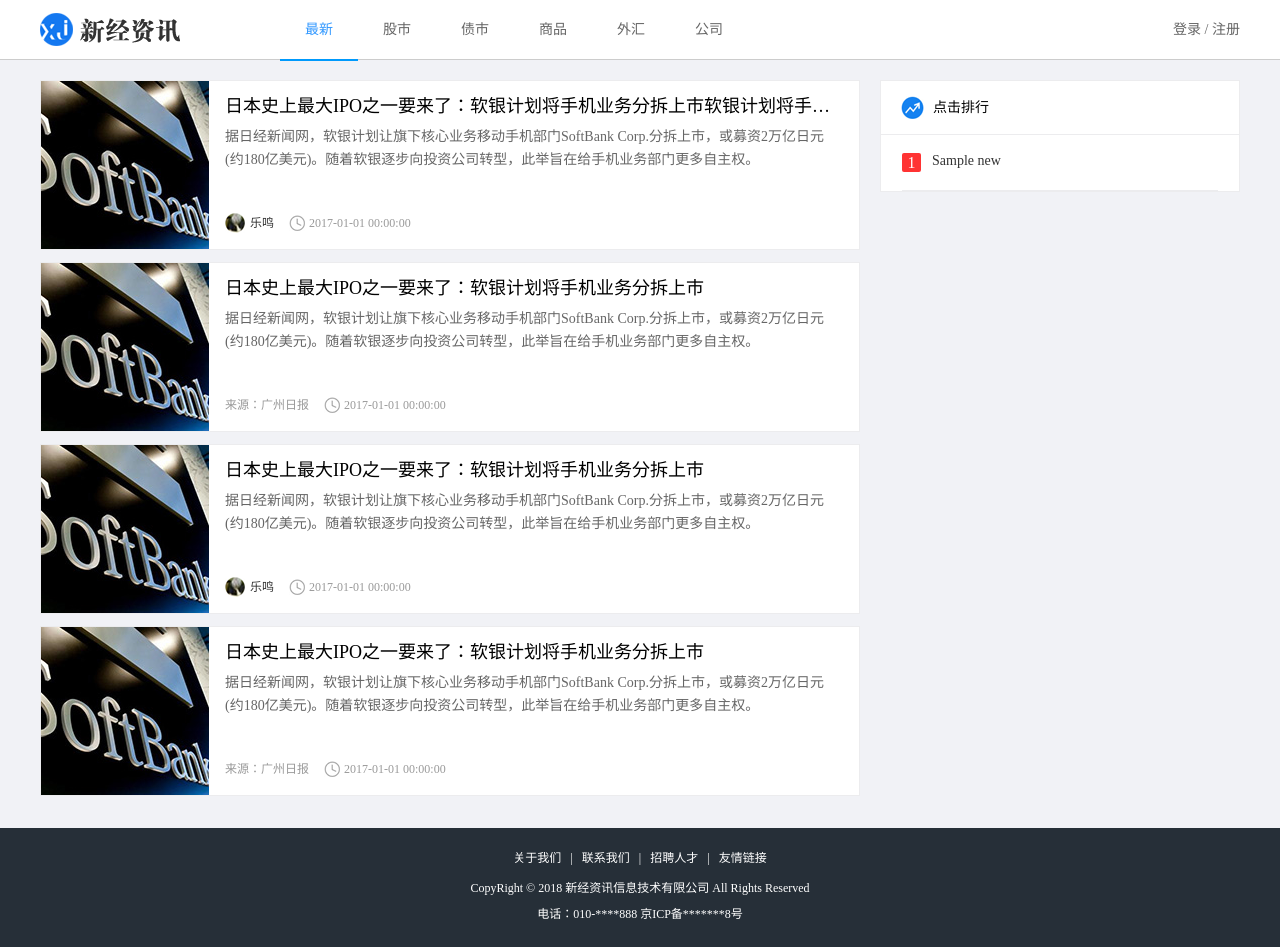
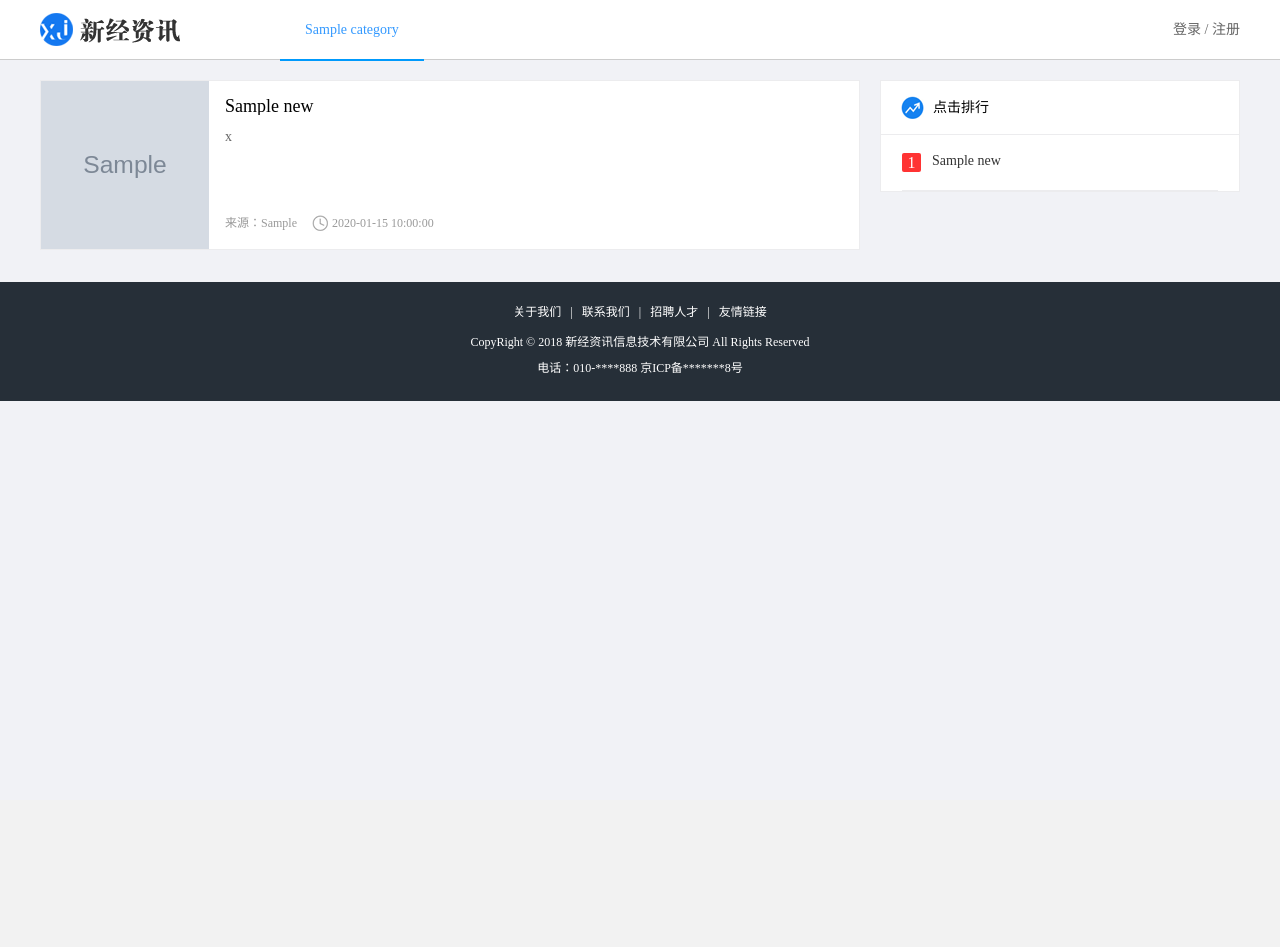
Before and after one commit to jianhoo/News_Flask, a Flask app: page / in a window 1280 px wide. After the commit the page ends 401 px from the top, so only its background shows below. Run offline with Flask 2, Linux system fonts and the light colour scheme; tables that the repository leaves empty hold one stand-in row (values such as "Sample post"); grey boxes marked "Sample" are stand-in pictures; parts of the project's set-up code (start-up, migrations or seed data) failed here and were passed over; some libraries are stand-ins or nearby versions.

Commit message:
1.完成新闻分类展示功能 2.完成新闻列表数据分页加载功能

```diff
--- a/app/modules/index/views.py
+++ b/app/modules/index/views.py
@@ -1,11 +1,12 @@
 from app import constants
-from app.models import User, News
+from app.models import User, News, Category
+from app.utils.response_code import RET
 from . import index_bp
-from flask import render_template, current_app, session
+from flask import render_template, current_app, session, request, jsonify
 
 
 @index_bp.route('/')
-def hello_world():
+def index():
     # 获取到当前登录用户的id
     user_id = session.get("user_id")
     # 通过id获取用户信息
@@ -27,9 +28,19 @@
     for news in new_list if new_list else []:
         click_news_list.append(news.to_basic_dict())
 
+    # 获取新闻分类数据
+    categories = Category.query.all()
+    # 定义列表保存分类数据
+    categories_dicts = []
+    for category in categories:
+        # 拼接内容
+        # print(category)
+        categories_dicts.append(category.to_dict())
+
     data = {
         'user_info': user.to_dict() if user else None,
-        'click_news_list': click_news_list
+        'click_news_list': click_news_list,
+        'categories': categories_dicts
     }
 
     return render_template("news/index.html", data=data)
@@ -38,3 +49,58 @@
 @index_bp.route('/favicon.ico')
 def favicon():
     return current_app.send_static_file("news/favicon.ico")
+
+
+@index_bp.route('/newslist')
+def get_news_list():
+    """
+    获取指定分类的新闻列表
+    1.获取参数
+    2.校验参数
+    3.查询数据
+    4.返回数据
+    :return:
+    """
+    # 1.获取参数
+    args_dict = request.args
+    page = args_dict.get("page", "1")
+    per_page = args_dict.get("per_page", constants.HOME_PAGE_MAX_NEWS)
+    category_id = args_dict.get("cid", "1")
+
+    # 2.校验参数
+    try:
+        page = int(page)
+        per_page = int(per_page)
+    except Exception as e:
+        current_app.logger.error(e)
+        return jsonify(errno=RET.PARAMERR, errmsg="参数错误")
+
+    # 3.查询数据并分页
+    filters = []
+    # 如果不分类id不为1,那么添加分类id的过滤
+    if category_id != "1":
+        filters.append(News.category_id == category_id)
+
+    try:
+        paginate = News.query.filter(*filters).order_by(News.create_time.desc()).paginate(page, per_page, False)
+        # 获取查询出来的数据
+        items = paginate.items
+        # 获取到总页数
+        total_page = paginate.pages
+        # 获取到当前页数
+        current_page = paginate.page
+    except Exception as e:
+        current_app.logger.error(e)
+        return jsonify(errno=RET.DBERR, errmsg="数据查询失败")
+
+    news_lst = []
+    for news in items:
+        news_lst.append(news.to_dict())
+
+    data = {
+        "news_list": news_lst,
+        "current_page": current_page,
+        "total_page": total_page
+    }
+
+    return jsonify(errno=RET.OK, errmsg="查询新闻列表数据成功", data=data )
--- a/app/static/news/js/index.js
+++ b/app/static/news/js/index.js
@@ -1,28 +1,31 @@
 var currentCid = 1; // 当前分类 id
 var cur_page = 1; // 当前页
 var total_page = 1;  // 总页数
-var data_querying = true;   // 是否正在向后台获取数据
+var data_querying = false;   // 是否正在向后台获取数据
 
 
 $(function () {
+    // 首次进入,去加载新闻列表数据
+    updateNewsData();
     // 首页分类切换
     $('.menu li').click(function () {
-        var clickCid = $(this).attr('data-cid')
+        var clickCid = $(this).attr('data-cid');
         $('.menu li').each(function () {
             $(this).removeClass('active')
-        })
-        $(this).addClass('active')
+        });
+        $(this).addClass('active');
 
         if (clickCid != currentCid) {
             // 记录当前分类id
-            currentCid = clickCid
+            currentCid = clickCid;
 
             // 重置分页参数
-            cur_page = 1
-            total_page = 1
+            cur_page = 1;
+            total_page = 1;
+            data_querying = false
             updateNewsData()
         }
-    })
+    });
 
     //页面滚动加载相关
     $(window).scroll(function () {
@@ -41,10 +44,58 @@
 
         if ((canScrollHeight - nowScroll) < 100) {
             // TODO 判断页数，去更新新闻数据
+            if(!data_querying){
+                // 正在查询数据设置标志位true
+                data_querying = true;
+                // 如果当前页数还没到达总页数,则进行查询
+                if(cur_page < total_page){
+                    // 向后端发送请求
+                    updateNewsData();
+                }else{
+                    data_querying = false;
+                }
+
+            }
+
         }
     })
 })
 
 function updateNewsData() {
     // TODO 更新新闻数据
+    var params = {
+        "page": cur_page,
+        "cid": currentCid,
+        "per_page": 10
+    }
+
+    $.get("/newslist", params, function (resp) {
+        //数据返回,则把查询标识为置为false,可下次继续查询
+        data_querying = false
+        if(resp){
+            total_page = resp.data.total_page;
+            if (cur_page == 1){
+                // 先清空原数据
+                $(".list_con").html('');
+            }
+
+            cur_page += 1;
+
+            // 显示数据
+            for(var i=0; i<resp.data.news_list.length; i++){
+                var news = resp.data.news_list[i];
+                var content = '<li>';
+                content += '<a href="#" class="news_pic fl"><img src="' + news.index_image_url + '?imageView2/1/w/170/h/170"></a>'
+                content += '<a href="#" class="news_title fl">' + news.title + '</a>'
+                content += '<a href="#" class="news_detail fl">' + news.digest + '</a>'
+                content += '<div class="author_info fl">'
+                content += '<div class="source fl">来源：' + news.source + '</div>'
+                content += '<div class="time fl">' + news.create_time + '</div>'
+                content += '</div>';
+                content += '</li>';
+                $(".list_con").append(content)
+            }
+        }
+
+    })
 }
--- a/app/templates/news/index.html
+++ b/app/templates/news/index.html
@@ -14,12 +14,18 @@
         <div class="header">
             <a href="#" class="logo fl"><img src="../../static/news/images/logo.png" alt="logo"></a>
             <ul class="menu fl">
-                <li class="active" data-cid="0"><a href="javascript:;">最新</a></li>
-                <li data-cid="1"><a href="javascript:;">股市</a></li>
-                <li data-cid="2"><a href="javascript:;">债市</a></li>
-                <li data-cid="3"><a href="javascript:;">商品</a></li>
-                <li data-cid="4"><a href="javascript:;">外汇</a></li>
-                <li data-cid="5"><a href="javascript:;">公司</a></li>
+{#                <li class="active" data-cid="0"><a href="javascript:;">最新</a></li>#}
+{#                <li data-cid="1"><a href="javascript:;">股市</a></li>#}
+{#                <li data-cid="2"><a href="javascript:;">债市</a></li>#}
+{#                <li data-cid="3"><a href="javascript:;">商品</a></li>#}
+{#                <li data-cid="4"><a href="javascript:;">外汇</a></li>#}
+{#                <li data-cid="5"><a href="javascript:;">公司</a></li>#}
+                {% for category in data.categories %}
+                    <li class="{% if loop.index0 == 0 %}active{% endif %}" data-cid="{{ category.id }}">
+                        <a href="javascript:;">{{ category.name }}</a>
+                    </li>
+                {% endfor %}
+
             </ul>
 
             {#判断用户是否登录#}
@@ -43,67 +49,60 @@
 
     <div class="conter_con">
         <ul class="list_con fl">
-            <li>
-                <a href="#" class="news_pic fl"><img src="../../static/news/images/news_pic.jpg"></a>
-                <a href="#" class="news_title fl">日本史上最大IPO之一要来了：软银计划将手机业务分拆上市软银计划将手机业务分拆上市</a>
-                <a href="#" class="news_detail fl">据日经新闻网，软银计划让旗下核心业务移动手机部门SoftBank Corp.分拆上市，或募资2万亿日元(约180亿美元)。随着软银逐步向投资公司转型，此举旨在给手机业务部门更多自主权。</a>
-                <div class="author_info fl">
-                    <div class="author fl">
-                        <img src="../../static/news/images/person.png" alt="author">
-                        <a href="#">乐鸣</a>
-                    </div>
-                    <div class="time fl">2017-01-01 00:00:00</div>
-                </div>
-            </li>
-            <li>
-                <a href="#" class="news_pic fl"><img src="../../static/news/images/news_pic.jpg"></a>
-                <a href="#" class="news_title fl">日本史上最大IPO之一要来了：软银计划将手机业务分拆上市</a>
-                <a href="#" class="news_detail fl">据日经新闻网，软银计划让旗下核心业务移动手机部门SoftBank Corp.分拆上市，或募资2万亿日元(约180亿美元)。随着软银逐步向投资公司转型，此举旨在给手机业务部门更多自主权。</a>
-                <div class="author_info fl">
-                    <div class="source fl">
-                        来源：广州日报
-                    </div>
-                    <div class="time fl">2017-01-01 00:00:00</div>
-                </div>
-            </li>
-            <li>
-                <a href="#" class="news_pic fl"><img src="../../static/news/images/news_pic.jpg"></a>
-                <a href="#" class="news_title fl">日本史上最大IPO之一要来了：软银计划将手机业务分拆上市</a>
-                <a href="#" class="news_detail fl">据日经新闻网，软银计划让旗下核心业务移动手机部门SoftBank Corp.分拆上市，或募资2万亿日元(约180亿美元)。随着软银逐步向投资公司转型，此举旨在给手机业务部门更多自主权。</a>
-                <div class="author_info fl">
-                    <div class="author fl">
-                        <img src="../../static/news/images/person.png" alt="author">
-                        <a href="#">乐鸣</a>
-                    </div>
-                    <div class="time fl">2017-01-01 00:00:00</div>
-                </div>
-            </li>
-            <li>
-                <a href="#" class="news_pic fl"><img src="../../static/news/images/news_pic.jpg"></a>
-                <a href="#" class="news_title fl">日本史上最大IPO之一要来了：软银计划将手机业务分拆上市</a>
-                <a href="#" class="news_detail fl">据日经新闻网，软银计划让旗下核心业务移动手机部门SoftBank Corp.分拆上市，或募资2万亿日元(约180亿美元)。随着软银逐步向投资公司转型，此举旨在给手机业务部门更多自主权。</a>
-                <div class="author_info fl">
-                    <div class="source fl">
-                        来源：广州日报
-                    </div>
-                    <div class="time fl">2017-01-01 00:00:00</div>
-                </div>
-            </li>
+{#            <li>#}
+{#                <a href="#" class="news_pic fl"><img src="../../static/news/images/news_pic.jpg"></a>#}
+{#                <a href="#" class="news_title fl">日本史上最大IPO之一要来了：软银计划将手机业务分拆上市软银计划将手机业务分拆上市</a>#}
+{#                <a href="#" class="news_detail fl">据日经新闻网，软银计划让旗下核心业务移动手机部门SoftBank Corp.分拆上市，或募资2万亿日元(约180亿美元)。随着软银逐步向投资公司转型，此举旨在给手机业务部门更多自主权。</a>#}
+{#                <div class="author_info fl">#}
+{#                    <div class="author fl">#}
+{#                        <img src="../../static/news/images/person.png" alt="author">#}
+{#                        <a href="#">乐鸣</a>#}
+{#                    </div>#}
+{#                    <div class="time fl">2017-01-01 00:00:00</div>#}
+{#                </div>#}
+{#            </li>#}
+{#            <li>#}
+{#                <a href="#" class="news_pic fl"><img src="../../static/news/images/news_pic.jpg"></a>#}
+{#                <a href="#" class="news_title fl">日本史上最大IPO之一要来了：软银计划将手机业务分拆上市</a>#}
+{#                <a href="#" class="news_detail fl">据日经新闻网，软银计划让旗下核心业务移动手机部门SoftBank Corp.分拆上市，或募资2万亿日元(约180亿美元)。随着软银逐步向投资公司转型，此举旨在给手机业务部门更多自主权。</a>#}
+{#                <div class="author_info fl">#}
+{#                    <div class="source fl">#}
+{#                        来源：广州日报#}
+{#                    </div>#}
+{#                    <div class="time fl">2017-01-01 00:00:00</div>#}
+{#                </div>#}
+{#            </li>#}
+{#            <li>#}
+{#                <a href="#" class="news_pic fl"><img src="../../static/news/images/news_pic.jpg"></a>#}
+{#                <a href="#" class="news_title fl">日本史上最大IPO之一要来了：软银计划将手机业务分拆上市</a>#}
+{#                <a href="#" class="news_detail fl">据日经新闻网，软银计划让旗下核心业务移动手机部门SoftBank Corp.分拆上市，或募资2万亿日元(约180亿美元)。随着软银逐步向投资公司转型，此举旨在给手机业务部门更多自主权。</a>#}
+{#                <div class="author_info fl">#}
+{#                    <div class="author fl">#}
+{#                        <img src="../../static/news/images/person.png" alt="author">#}
+{#                        <a href="#">乐鸣</a>#}
+{#                    </div>#}
+{#                    <div class="time fl">2017-01-01 00:00:00</div>#}
+{#                </div>#}
+{#            </li>#}
+{#            <li>#}
+{#                <a href="#" class="news_pic fl"><img src="../../static/news/images/news_pic.jpg"></a>#}
+{#                <a href="#" class="news_title fl">日本史上最大IPO之一要来了：软银计划将手机业务分拆上市</a>#}
+{#                <a href="#" class="news_detail fl">据日经新闻网，软银计划让旗下核心业务移动手机部门SoftBank Corp.分拆上市，或募资2万亿日元(约180亿美元)。随着软银逐步向投资公司转型，此举旨在给手机业务部门更多自主权。</a>#}
+{#                <div class="author_info fl">#}
+{#                    <div class="source fl">#}
+{#                        来源：广州日报#}
+{#                    </div>#}
+{#                    <div class="time fl">2017-01-01 00:00:00</div>#}
+{#                </div>#}
+{#            </li>#}
         </ul>
         <div class="rank_con fr">
             <div class="rank_title">
                 <h3>点击排行</h3>
             </div>
             <ul class="rank_list">
-{#                <li><span class="first">1</span><a href="#">势如破竹！人民币再度连闯四道关口 在岸、离岸双双升破6.42</a></li>#}
-{#                <li><span class="second">2</span><a href="#">凛冬已至，还有多少银行人在假装干银行</a></li>#}
-{#                <li><span class="third">3</span><a href="#">人民日报：部分城市楼市放松限制引关注，楼市调控不会“拉抽屉”</a></li>#}
-{#                <li><span>4</span><a href="#">势如破竹！人民币再度连闯四道关口 在岸、离岸双双升破6.42</a></li>#}
-{#                <li><span>5</span><a href="#">凛冬已至，还有多少银行人在假装干银行</a></li>#}
-{#                <li><span>6</span><a href="#">人民日报：部分城市楼市放松限制引关注，楼市调控不会“拉抽屉”</a></li>#}
                 {% for news in data.click_news_list %}
                     <li><span class="{{ loop.index0 | index_class }}">{{ loop.index }}</span><a href="#">{{ news.title }}</a></li>
-
                 {% endfor %}
 
             </ul>
```
